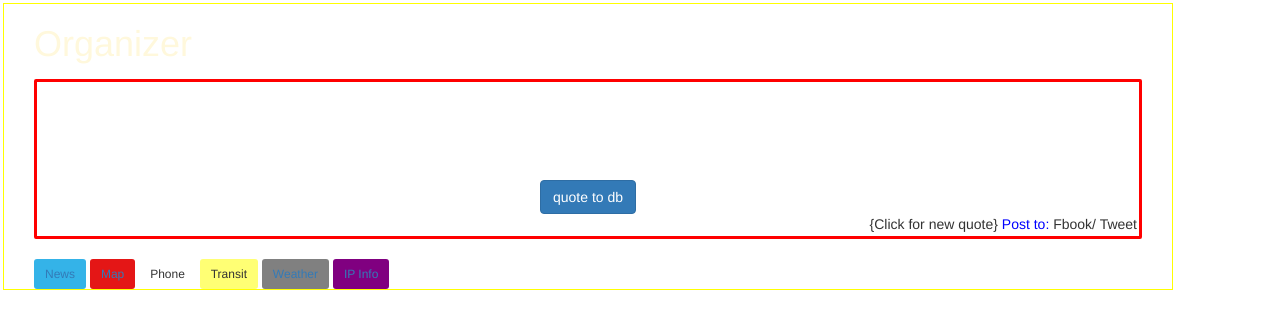
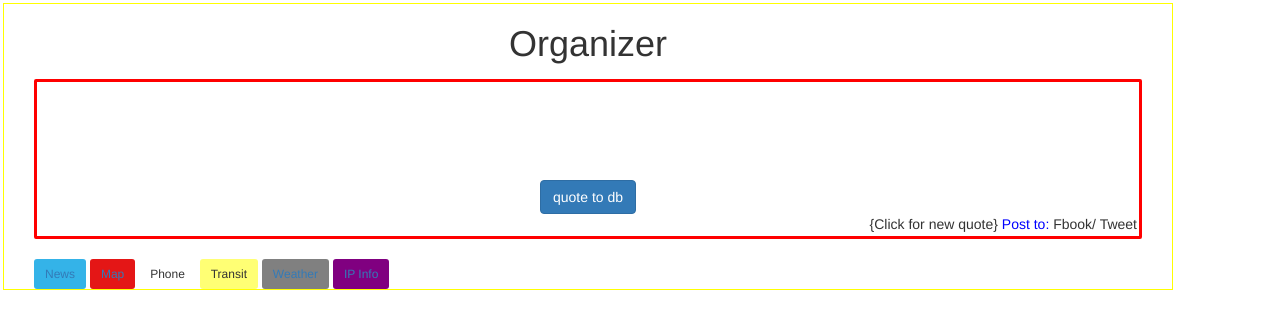
Before and after one commit to bmanandhar/my_organizer, a website: page views/home.html in a window 1280 px wide. Drawn offline with nearby package versions, Linux system fonts and the light colour scheme; files that its build step writes are made by us from their sources; files whose address does not match are found by name.

Commit message:
adds all

```diff
--- a/public/scripts/index.js
+++ b/public/scripts/index.js
@@ -28,7 +28,7 @@ $(document).ready(function(){
 
             // POST request
             $.ajax({
-                method: 'POST',
+                method: "POST",
                 url: "/quote",
                 data: {
                     quote: quote,
--- a/public/styles/home.css
+++ b/public/styles/home.css
@@ -10,9 +10,8 @@ body {
   border: 1px solid yellow;
 }
 
-header {
-  display: flex;
-  color: cornsilk;
+.top {
+  height: 50px;
 }
 
 h5 {
--- a/views/home.html
+++ b/views/home.html
@@ -21,9 +21,11 @@
 <body>
     <div class="container">
         <div class="col-md-12">
-        <header>
+            <div class="top primary">
+
             <h1>Organizer</h1>
-        </header>
+
+        </div>
         </div>
         <div class="col-md-12">
             <div class="quote-box">
```
Also changed, not shown: views/index.html (+1 -1 lines), views/weather.html (+1 -1 lines).
